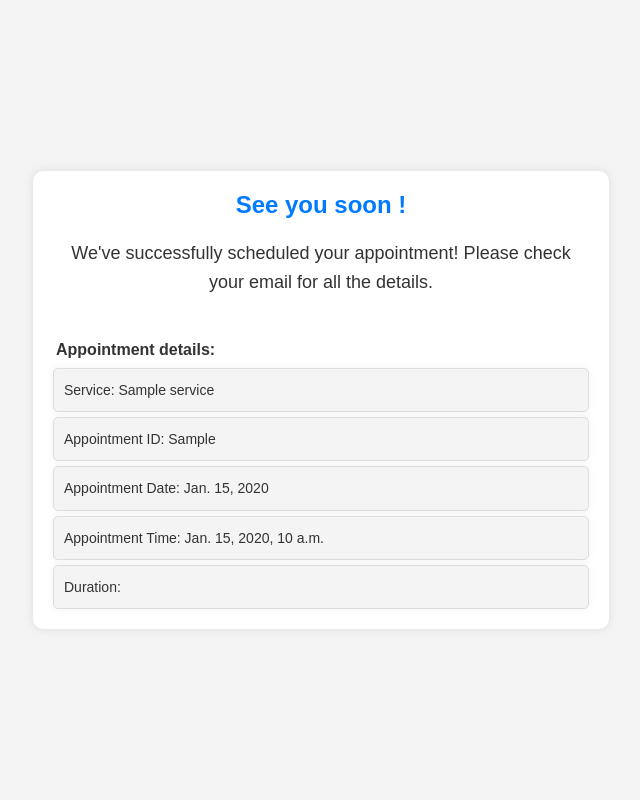
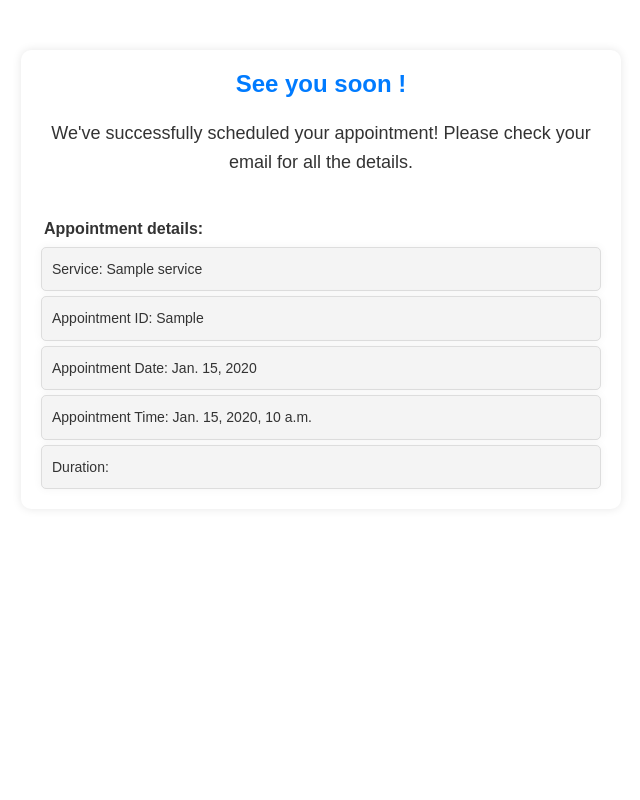
Before and after one commit to adamspd/django-appointment, a Django app: page /en/thank-you/1/ in a window 1280 px wide. Shown: the whole page, without its empty margins (319-959 px from the left). Run offline with Django 4.2, Linux system fonts and the light colour scheme; tables that the repository leaves empty hold one stand-in row (values such as "Sample post"); some libraries are stand-ins or nearby versions.

Commit message:
CSS fixes and some refactoring

```diff
--- a/appointment/__init__.py
+++ b/appointment/__init__.py
@@ -4,5 +4,5 @@ __author_website__ = "https://adamspierredavid.com/"
 __description__ = "Managing appointment scheduling with customizable slots, staff features, and conflict handling."
 __package_name__ = "django-appointment"
 __url__ = "https://github.com/adamspd/django-appointment"
-__version__ = "2.1.5"
+__version__ = "2.2.0"
 __test_version__ = True
--- a/appointment/static/css/app_admin/admin.css
+++ b/appointment/static/css/app_admin/admin.css
@@ -1,6 +1,6 @@
 /* Hide scrollbar for day grid month view on small screens */
 
-@media (max-width: 500px) {
+@media (max-width: 767px) {
     .djangoAppt_no-events {
         margin-bottom: 10px;
     }
--- a/appointment/static/css/app_admin/display_appointment.css
+++ b/appointment/static/css/app_admin/display_appointment.css
@@ -1,6 +1,6 @@
 .appointment-display-content{
-    margin: 0 auto;
-    padding-top: 50px;
+    margin: 30px auto;
+    padding: 20px 0;
 }
 
 .app-content {
--- a/appointment/static/css/app_admin/service.css
+++ b/appointment/static/css/app_admin/service.css
@@ -1,14 +1,13 @@
 .service-form-wrapper {
-    margin: 0 auto;
-    padding-top: 50px;
+    padding: 20px 0;
 }
 
 .service-form-content {
     padding: 20px;
+    margin: 30px auto;
     border: 1px solid #ddd;
     border-radius: 5px;
     max-width: 600px;
-    margin: 0 auto;
     box-shadow: 0 0 10px rgba(0, 0, 0, 0.1);
 }
 
--- a/appointment/static/css/app_admin/staff_member.css
+++ b/appointment/static/css/app_admin/staff_member.css
@@ -1,7 +1,7 @@
 /* staff_form.css */
 .staff-form-wrapper {
-    margin: 0 auto;
-    padding-top: 50px;
+    margin: 30px auto;
+    padding: 20px 0;
 }
 
 .staff-form-content {
--- a/appointment/static/css/app_admin/user_profile.css
+++ b/appointment/static/css/app_admin/user_profile.css
@@ -4,7 +4,7 @@ body {
 }
 
 .profile-container {
-    margin: 5px auto;
+    margin: 25px auto;
     background-color: #fff;
     border-radius: 8px;
 }
--- a/appointment/static/css/thank_you.css
+++ b/appointment/static/css/thank_you.css
@@ -1,18 +1,12 @@
 /* thank_you.css */
 
-body, html {
+.content-body-apd {
     height: 100%;
     display: flex;
     justify-content: center;
     align-items: center;
-    padding: 0;
-    margin: 0;
-    background-color: #f4f4f4;
-}
-
-.container {
-    max-width: 600px;
-    width: 100%;
+    margin-top: 50px;
+    margin-bottom: 50px;
 }
 
 .main-content {
--- a/appointment/templates/administration/staff_index.html
+++ b/appointment/templates/administration/staff_index.html
@@ -40,6 +40,7 @@
             transition: all 0.3s; /* smooth transition for resizing */
             width: 100%;
             flex-direction: column;
+            margin-top: 25px;
         }
 
         #calendar {
--- a/appointment/templates/appointment/default_thank_you.html
+++ b/appointment/templates/appointment/default_thank_you.html
@@ -11,7 +11,7 @@
     {{ page_description }}
 {% endblock %}
 {% block body %}
-    <div class="container">
+    <div class="container content-body-apd">
         <div class="main-content">
             <h1 class="thank-you-title">{% trans "See you soon" %} !</h1>
             <p class="thank-you-message">{% trans "We've successfully scheduled your appointment! Please check your email for all the details" %}.</p>
--- a/appointment/urls.py
+++ b/appointment/urls.py
@@ -22,8 +22,8 @@ app_name = 'appointment'
 
 admin_urlpatterns = [
     # display the calendar with the events
-    path('user-event/<str:response_type>/', get_user_appointments, name='get_user_event_type'),
-    path('user-event/', get_user_appointments, name='get_user_appointments'),
+    path('appointments/<str:response_type>/', get_user_appointments, name='get_user_event_type'),
+    path('appointments/', get_user_appointments, name='get_user_appointments'),
 
     # create a new staff member and make/remove superuser staff member
     path('staff-member-personal-info/', create_new_staff_member, name='add_staff_member_personal_info'),
--- a/appointment/views.py
+++ b/appointment/views.py
@@ -29,7 +29,7 @@ from appointment.utils.email_ops import send_thank_you_email
 from appointment.utils.session import get_appointment_data_from_session, handle_existing_email
 from appointment.utils.view_helpers import get_locale, get_timezone_txt
 from .decorators import require_ajax
-from .services import get_appointments_and_slots, get_available_slots_for_staff, get_finish_button_text
+from .services import get_appointments_and_slots, get_available_slots_for_staff
 from .settings import (APPOINTMENT_PAYMENT_URL, APPOINTMENT_THANK_YOU_URL, APP_TIME_ZONE)
 from .utils.date_time import convert_str_to_date, convert_str_to_time, get_current_year
 from .utils.error_codes import ErrorCode
@@ -357,7 +357,7 @@ def appointment_client_information(request, appointment_request_id, id_request):
 
     extra_context = {
         'ar': ar,
-        'buttonNext': get_finish_button_text(ar),
+        'APPOINTMENT_PAYMENT_URL': APPOINTMENT_PAYMENT_URL,
         'form': appointment_form,
     }
     context = get_generic_context_with_extra(request, extra_context, admin=False)
```
Also changed, not shown: appointment/templates/appointment/appointment_client_information.html (+13 -4 lines).
